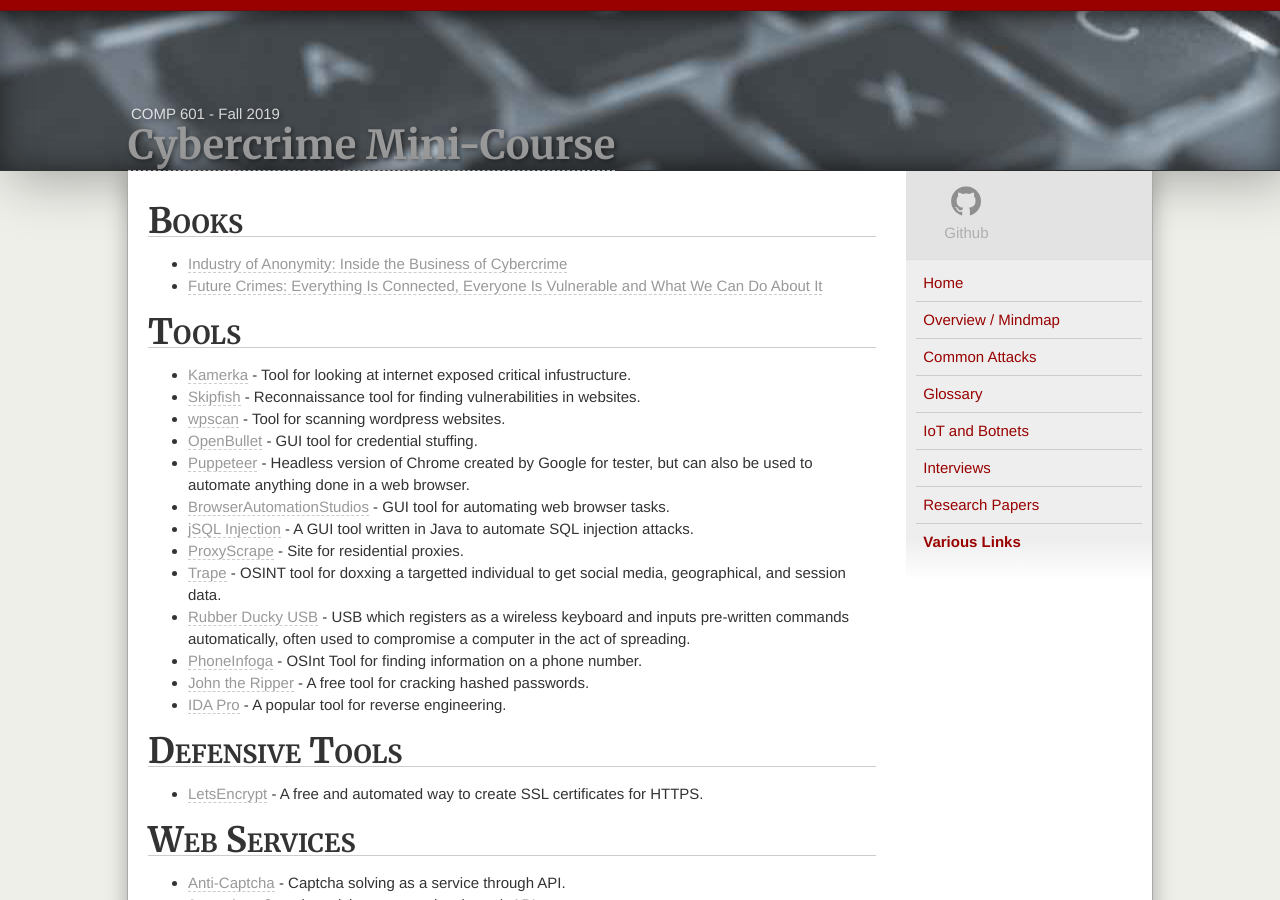
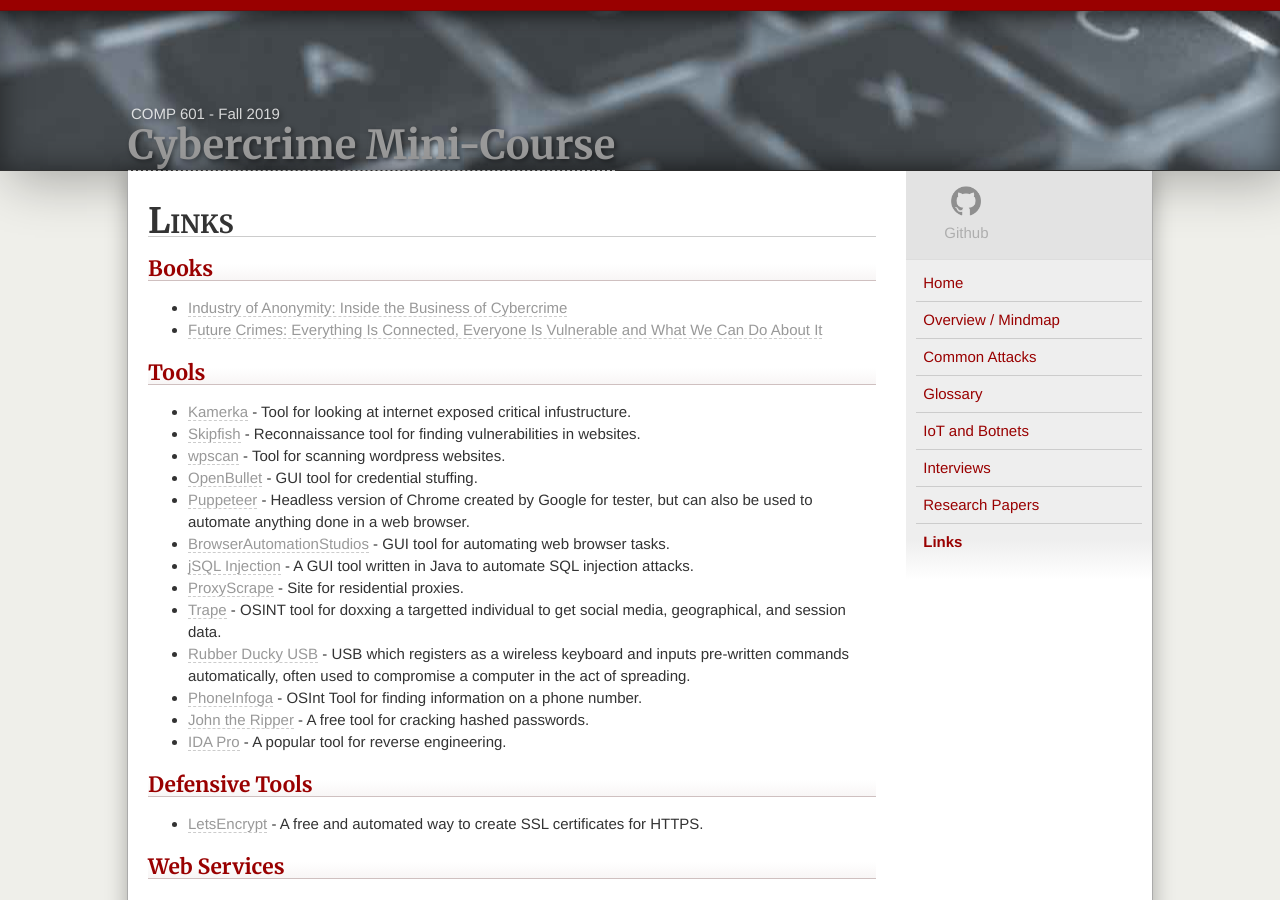
Before and after one commit to kirkins/Cyber-Crime-Micro-Course, a Jekyll site: the page built from links.md, in a window 1280 px wide and 900 px high. Built offline with Jekyll 4.4.1, drawn with Linux system fonts in a browser that asks for light colours; nearby versions of some CDN libraries; some web fonts are replaced; Markdown is read by kramdown in place of the engine named in the settings.

Commit message:
format changes

```diff
--- a/_data/pages.yml
+++ b/_data/pages.yml
@@ -9,4 +9,4 @@ interviews:
 papers:
   label: 'Research Papers'
   link: 'papers'
-links: 'Various Links'
+links: 'Links'
--- a/links.md
+++ b/links.md
@@ -4,11 +4,13 @@ title: Links
 nav: links
 ---
 
-## Books
+## Links
+
+### Books
 - [Industry of Anonymity: Inside the Business of Cybercrime](https://www.hup.harvard.edu/catalog.php?isbn=9780674979413)
 - [Future Crimes: Everything Is Connected, Everyone Is Vulnerable and What We Can Do About It](http://www.futurecrimesbook.com/)
 
-## Tools
+### Tools
 
 - [Kamerka](https://github.com/woj-ciech/kamerka) - Tool for looking at internet exposed critical infustructure.
 - [Skipfish](https://tools.kali.org/web-applications/skipfish) - Reconnaissance tool for finding vulnerabilities in websites.
@@ -24,22 +26,22 @@ nav: links
 - [John the Ripper](https://github.com/magnumripper/JohnTheRipper) - A free tool for cracking hashed passwords.
 - [IDA Pro](https://www.hex-rays.com/products/ida/) - A popular tool for reverse engineering.
 
-## Defensive Tools
+### Defensive Tools
 
 - [LetsEncrypt](https://letsencrypt.org/) - A free and automated way to create SSL certificates for HTTPS.
 
-## Web Services
+### Web Services
 
 - [Anti-Captcha](https://anti-captcha.com/) - Captcha solving as a service through API.
 - [2captcha](https://2captcha.com/) - Captcha solving as a service through API.
 - [Have I been Pwned](https://haveibeenpwned.com/) - A website that allows users to see if a password associated with their email has been leaked.
 - [Shodan](https://www.shodan.io/) - A website for finding internet connected devices on the web.
 
-## Papers / Research
+### Papers / Research
 
 - [A Review of Man-in-the-Middle Attacks](http://dl.acm.org/citation.cfm?id=358797) - One of the first mentions of man in the middle attack (1981).
 
-## Addition References Used
+### Addition References Used
 
 - [Answer About Origins of MiTM](https://security.stackexchange.com/a/78844/9472) - Schroeder user on Security Exchange who answered question on origin of MiTM.
 - [DNS Spoofing vs ARP spoofing, the relationship?](https://security.stackexchange.com/questions/10029/dns-spoofing-vs-arp-spoofing-the-relationship/10030#10030) - Answer on DNS Spoofing vs ARP Spoofing
@@ -47,7 +49,7 @@ nav: links
 - [Defending Against BGP Man-In-The-Middle Attacks](https://web.archive.org/web/20110704032052/http://www.renesys.com/tech/presentations/pdf/blackhat-09.pdf) - BlackHat 2009 Presentation on BGP MiTM
 - [Did China Hijack 15% of the Internet: Routers, BGP and Ignorance](https://web.archive.org/web/20130401022203/http://www.omninerd.com/articles/Did_China_Hijack_15_of_the_Internet_Routers_BGP_and_Ignorance)
 
-## Videos
+### Videos
 - [What is SSL Pinning](https://www.youtube.com/watch?v=is8lHjEkk7U) - Quck video about SSL Pinning
 - [SSL pinning for Android iOS](https://www.youtube.com/watch?v=O7aTw81R6OI) - Video about SSL pinning from developer point of view
 - [Man in the Middle Attacks & Superfish - Computerphile](https://www.youtube.com/watch?v=-enHfpHMBo4)
```
Also changed, not shown: attacks/mitm.md (+6 -0 lines).
